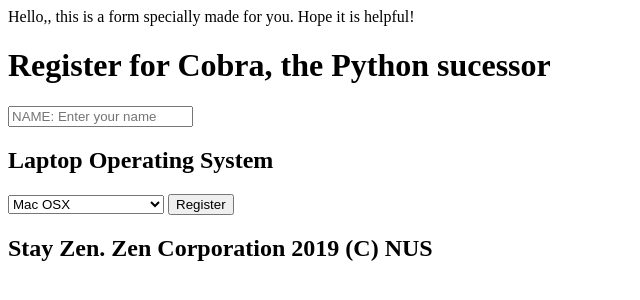
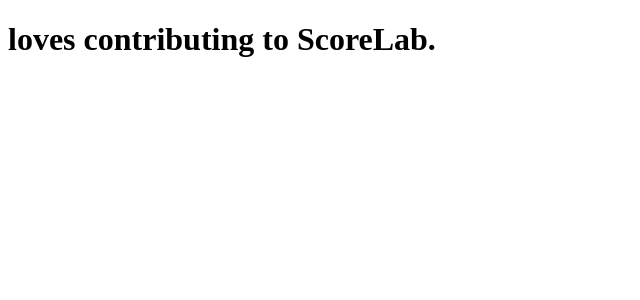
Before and after one commit to ankolaver/ALevel_Computing_Material, a Flask app: page / in a window 1280 px wide. Shown: the top 300 px of the page, without its empty margins (0-640 px from the left). Run offline with Flask 2, Linux system fonts and the light colour scheme.

Commit message:
Update index.html

```diff
--- a/flask1/templates/index.html
+++ b/flask1/templates/index.html
@@ -6,6 +6,8 @@
     <title>Hello, the world is a deep, deep place. Stay Zen</title>
   </head>
   <body>
+    <h1>loves contributing to ScoreLab.</h1>
+  <!--body>
       Hello,{{personal}}, this is a form specially made for you. Hope it is helpful! {{personal}}
       <h1>Register for Cobra, the Python sucessor</h1>
       <form action="/register" method="post">
@@ -21,5 +23,6 @@
           <input type="submit" value="Register">
       </form>
       <h2>Stay Zen. Zen Corporation 2019 (C) NUS</h2>
+  </body-->
   </body>
 </html>
```
